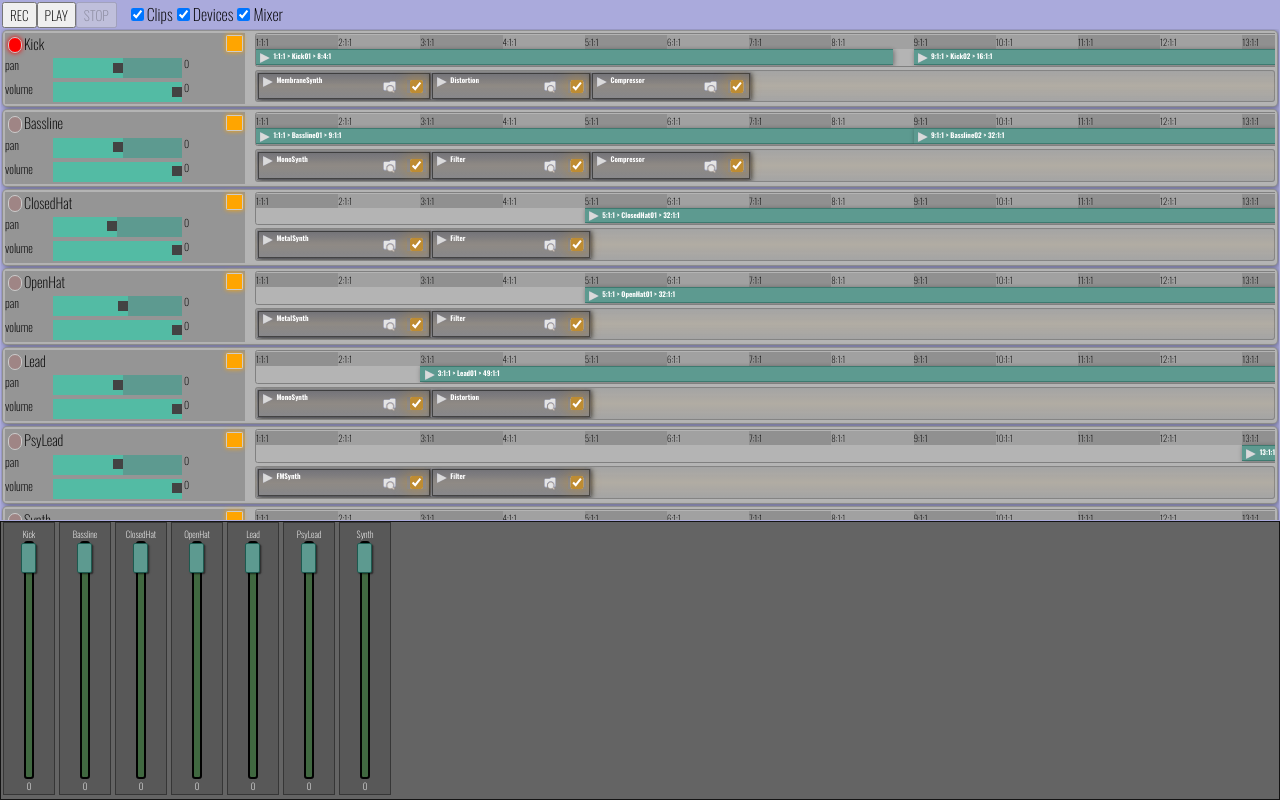
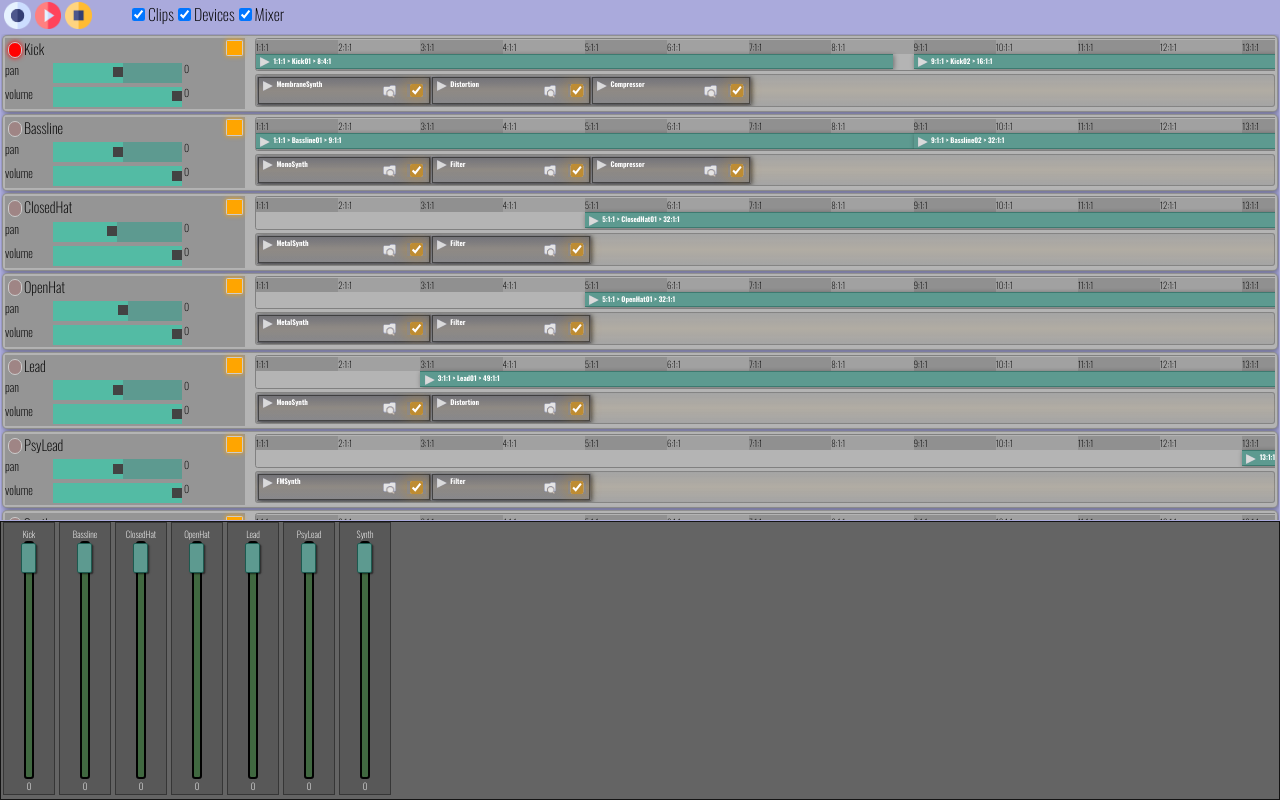
Before and after one commit to darzid/WebAudio, a plain HTML site: page Tone.js/index.html in a window 1280 px wide. Drawn offline with nearby package versions, Linux system fonts and the light colour scheme.

Commit message:
transport icons

```diff
--- a/Tone.js/css/classes.css
+++ b/Tone.js/css/classes.css
@@ -93,12 +93,27 @@ input[type="radio"] {
   flex-direction: row;
   margin-top: 0.2em;
   margin-left: 0.2em;
+  vertical-align: middle;
 
+  button {
+    background: transparent;
+    border: 0pt solid black;
+    padding: 0pt;
+    margin-left: 0.15em;
+    margin-right: 0.15em;
+  }
+  button > img {
+    width: 2em;
+  }
   #position {
-    margin-left: 1em;
+    margin-left: 0.2em;
+    margin-right: 0.2em;
+    width: 3em;
+    margin-top: 0.1em;
     /* font-size: 1.5em; */
   }
 }
+
 
 #tracks {
   flex: 2 1 0;
--- a/Tone.js/index.html
+++ b/Tone.js/index.html
@@ -845,15 +845,15 @@
     <div id="daw" style="opacity: 0.5">
       <div id="loading">Loading</div>
         <div class="transport-bar">
-          <button id="rec-button">REC</button>
-          <button id="play-button">PLAY</button>
-          <button id="stop-button">STOP</button>
+          <button id="rec-button"><img src="img/Rec.png"></button>
+          <button id="play-button"><img src="img/Play.png"></button>
+          <button id="stop-button"><img src="img/Stop.png"></button>
           <div id="position"></div>
-          <div id="view-toggles">
+          <span id="view-toggles">
             <label for="toggle-clips"><input type="checkbox" id="toggle-clips" checked>Clips</label>
             <label for="toggle-devices"><input type="checkbox" id="toggle-devices" checked>Devices</label>
             <label for="toggle-mixer"><input type="checkbox" id="toggle-mixer" checked>Mixer</label>
-          </div>
+          </span>
         </div>
         <div id="tracks" style="flex-direction: column">
         </div>
```
Also changed, not shown: Tone.js/img/Pause.png (added), Tone.js/img/Play.png (added), Tone.js/img/Rec.png (added), Tone.js/img/Stop.png (added).
